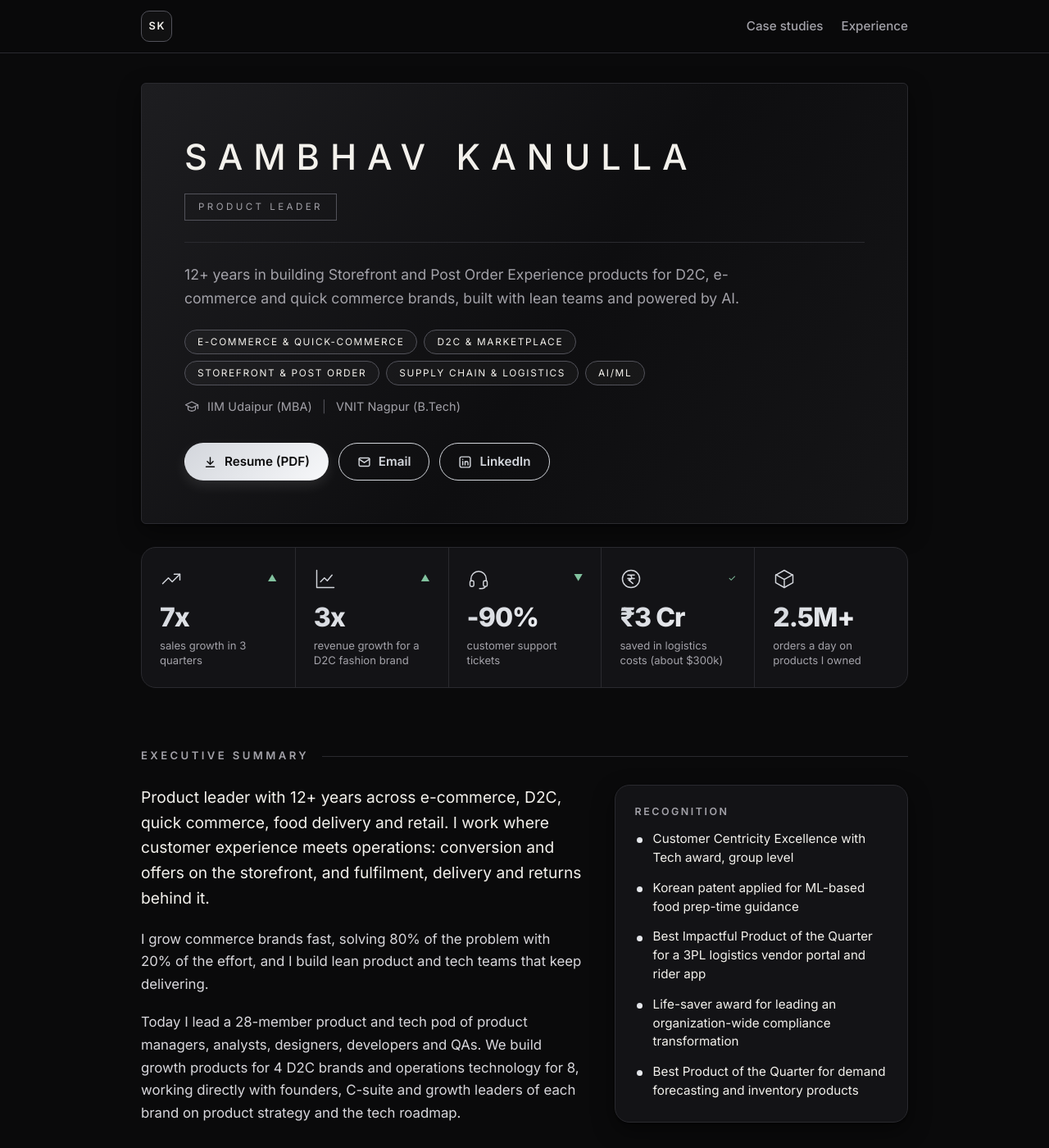
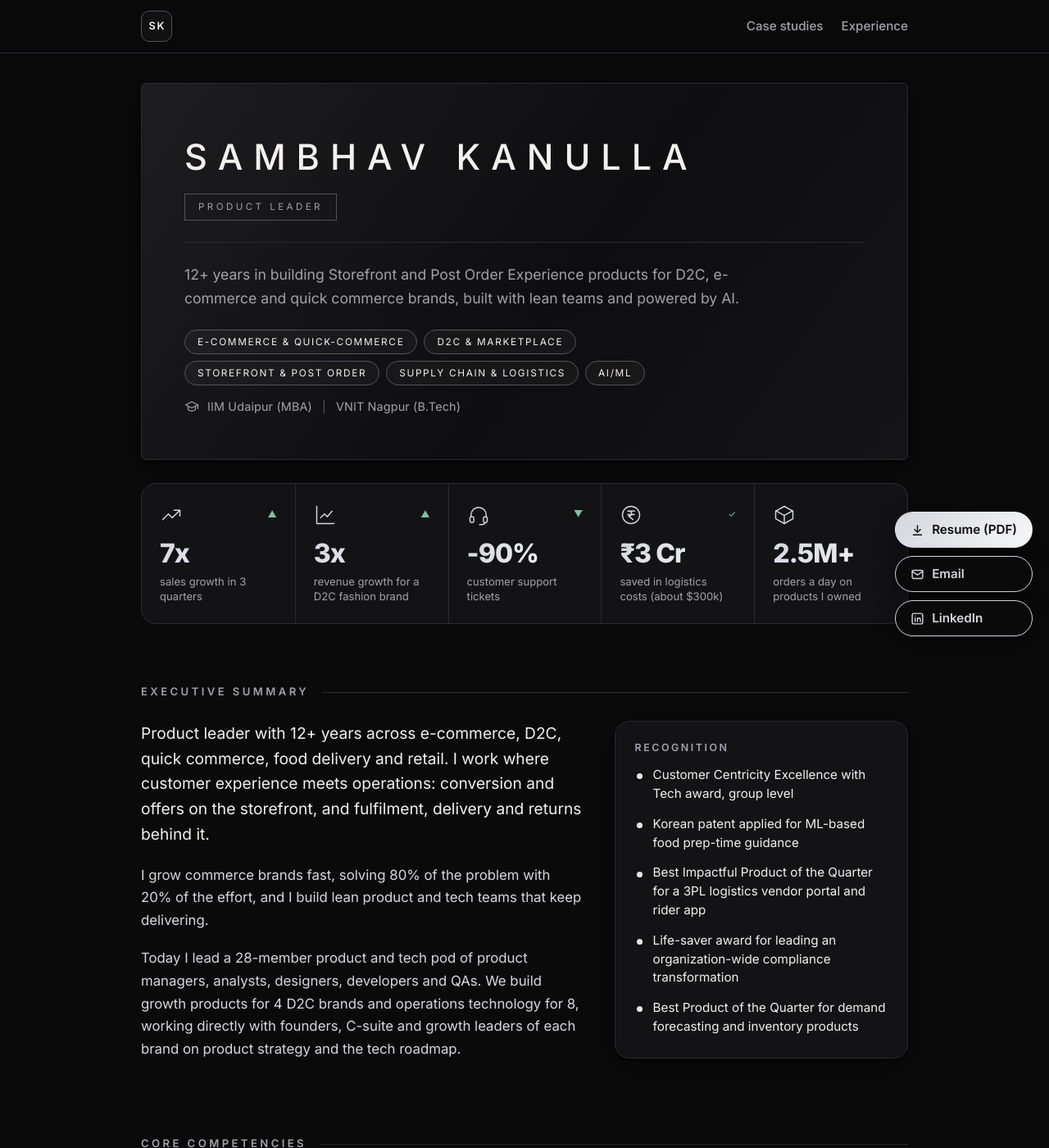
Before and after one commit to sambhavkanulla/sambhavkanulla.github.io, a Jekyll site: the page built from index.html, in a window 1280 px wide and 1400 px high. Shown: the whole window at 82% size. Built offline with Jekyll 4.4.1, drawn with Linux system fonts in a browser that asks for light colours; some of the changed text lies outside the part shown.

Commit message:
Home: remove Let's talk, sticky contact dock (side on web, bottom on mobile)
Co-Authored-By: Claude Sonnet 5.5 <noreply@anthropic.com>
Claude-Session: https://claude.ai/code/session_01PrKmB98M39T9226rhsuyd2

```diff
--- a/assets/css/portfolio.css
+++ b/assets/css/portfolio.css
@@ -380,3 +380,14 @@ main > section.area > h2 { align-items: center; }
 
 .ph-domain-rows { margin-top: 24px; display: grid; gap: 8px; }
 .ph-domain-rows .domains { margin: 0; }
+
+/* sticky contact dock: side on web, bottom bar on mobile */
+.dock { position: fixed; z-index: 50; right: 20px; top: 50%; transform: translateY(-50%); display: flex; flex-direction: column; gap: 10px; }
+.dock .btn { width: 100%; justify-content: flex-start; min-height: 44px; padding: 0 18px; background-color: var(--bg); backdrop-filter: blur(8px); box-shadow: 0 8px 24px rgba(0,0,0,0.5); }
+.dock .btn:not(.btn-ghost) { background: linear-gradient(135deg, var(--accent), var(--accent-2)); }
+@media (max-width: 1180px) and (min-width: 761px) { .dock { right: 12px; } .dock .btn { width: 46px; padding: 0; justify-content: center; font-size: 0; gap: 0; } }
+@media (max-width: 760px) {
+  .dock { top: auto; right: 0; left: 0; bottom: 0; transform: none; flex-direction: row; gap: 8px; padding: 10px 12px calc(10px + env(safe-area-inset-bottom)); background: rgba(10,10,11,0.94); backdrop-filter: blur(10px); border-top: 1px solid var(--line); }
+  .dock .btn { flex: 1; width: auto; min-height: 44px; padding: 0 8px; justify-content: center; font-size: 0.85rem; gap: 6px; box-shadow: none; }
+  body { padding-bottom: 76px; }
+}
--- a/index.html
+++ b/index.html
@@ -17,11 +17,6 @@ permalink: /
   <p class="edu">
     <svg viewBox="0 0 24 24" aria-hidden="true"><path d="M2 9l10-5 10 5-10 5z"/><path d="M6 11.5V16c0 1.4 2.7 3 6 3s6-1.6 6-3v-4.5"/><path d="M22 9v6"/></svg>
     {% for e in p.education %}<span>{{ e }}</span>{% endfor %}
-  </p>
-  <p class="cta-row">
-    {% if p.resume_file != "" %}<a class="btn" href="{{ p.resume_file | relative_url }}"><svg viewBox="0 0 24 24" aria-hidden="true"><path d="M12 4v11"/><path d="M7 11l5 5 5-5"/><path d="M5 20h14"/></svg>Resume (PDF)</a>{% endif %}
-    <a class="btn btn-ghost" href="mailto:{{ p.email }}"><svg viewBox="0 0 24 24" aria-hidden="true"><rect x="3" y="5" width="18" height="14" rx="2"/><path d="M3 7l9 6 9-6"/></svg>Email</a>
-    <a class="btn btn-ghost" href="{{ p.linkedin }}" target="_blank" rel="noopener"><svg viewBox="0 0 24 24" aria-hidden="true"><rect x="3" y="3" width="18" height="18" rx="3"/><path d="M8 11v6M8 7.5v.01M12 17v-6M12 13.5c0-1.5 1-2.5 2.5-2.5S17 12 17 13.5V17"/></svg>LinkedIn</a>
   </p>
 </section>
 
@@ -116,15 +111,8 @@ permalink: /
   <p class="area-more"><a href="{{ '/experience/' | relative_url }}">Full experience &rarr;</a></p>
 </section>
 
-<section class="ph-section ph-cta">
-  <div class="contact-card">
-    <div>
-      <h2>Let's talk</h2>
-      <p class="lead">For leadership roles in product, I'm easiest to reach by email or LinkedIn.</p>
-    </div>
-    <p class="cta-row">
-      <a class="btn" href="mailto:{{ p.email }}">Email</a>
-      <a class="btn btn-ghost" href="{{ p.linkedin }}" target="_blank" rel="noopener">LinkedIn</a>
-    </p>
-  </div>
-</section>
+<nav class="dock" aria-label="Contact">
+    {% if p.resume_file != "" %}<a class="btn" href="{{ p.resume_file | relative_url }}"><svg viewBox="0 0 24 24" aria-hidden="true"><path d="M12 4v11"/><path d="M7 11l5 5 5-5"/><path d="M5 20h14"/></svg>Resume (PDF)</a>{% endif %}
+    <a class="btn btn-ghost" href="mailto:{{ p.email }}"><svg viewBox="0 0 24 24" aria-hidden="true"><rect x="3" y="5" width="18" height="14" rx="2"/><path d="M3 7l9 6 9-6"/></svg>Email</a>
+    <a class="btn btn-ghost" href="{{ p.linkedin }}" target="_blank" rel="noopener"><svg viewBox="0 0 24 24" aria-hidden="true"><rect x="3" y="3" width="18" height="18" rx="3"/><path d="M8 11v6M8 7.5v.01M12 17v-6M12 13.5c0-1.5 1-2.5 2.5-2.5S17 12 17 13.5V17"/></svg>LinkedIn</a>
+</nav>
```
